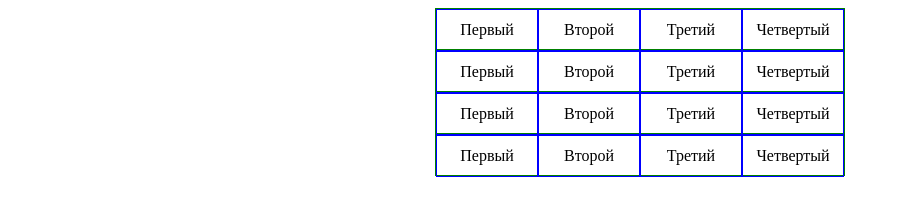
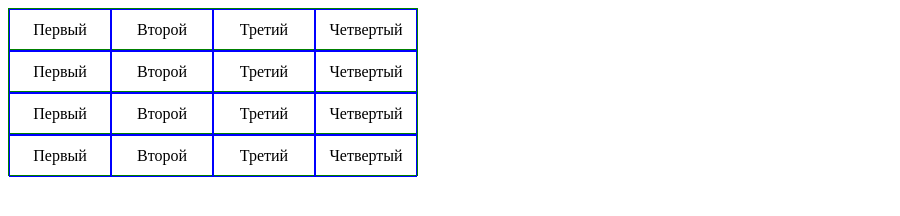
Before and after one commit to DevNulPavel/html_css_examples, a plain HTML site: page test_3_float/index.html in a window 1280 px wide. Shown: the whole page, without its empty margins (0-900 px from the left). Drawn offline with Linux system fonts and the light colour scheme.

Commit message:
Comments

```diff
--- a/test_3_float/static/style.css
+++ b/test_3_float/static/style.css
@@ -2,15 +2,7 @@
     border: 1px solid green;
     width: 408px;
     height: 40px;
-    margin-left: auto;
-    margin-right: auto;
-    margin-top: 0;
-    margin-bottom: 0;
 }
-
-/* .row:last-child {
-    margin-right: 0;
-} */
 
 .row_item {
     border: 1px solid blue;
```
